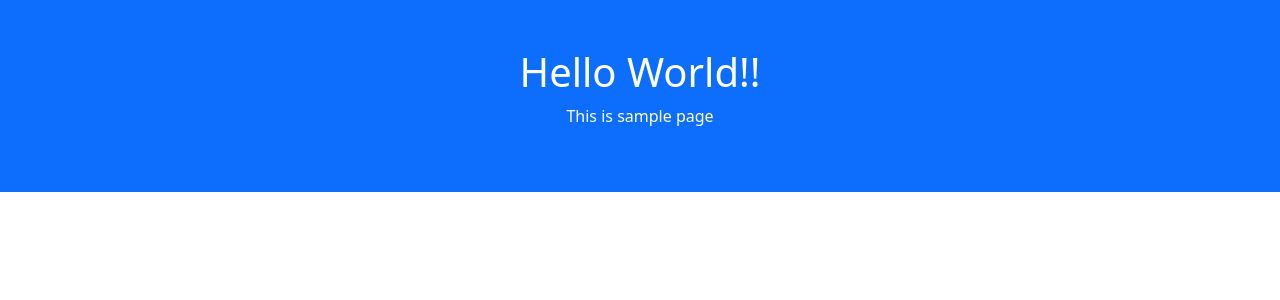
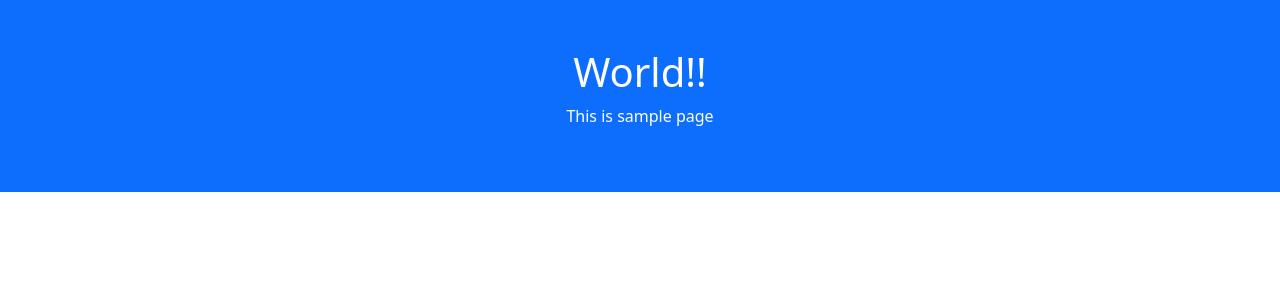
Before and after one commit to munisisazade/django_pipeline_test, a Django app: page / in a window 1280 px wide. Shown: the top 300 px of the page. Run offline with Django 5.2, Linux system fonts and the light colour scheme.

Commit message:
Bashligi deyishdim

```diff
--- a/app/templates/index.html
+++ b/app/templates/index.html
@@ -10,7 +10,7 @@
 <body>
 
 <div class="container-fluid p-5 bg-primary text-white text-center">
-  <h1>Hello World!!</h1>
+  <h1> World!!</h1>
   <p>This is sample page</p>
 </div>
 
```
